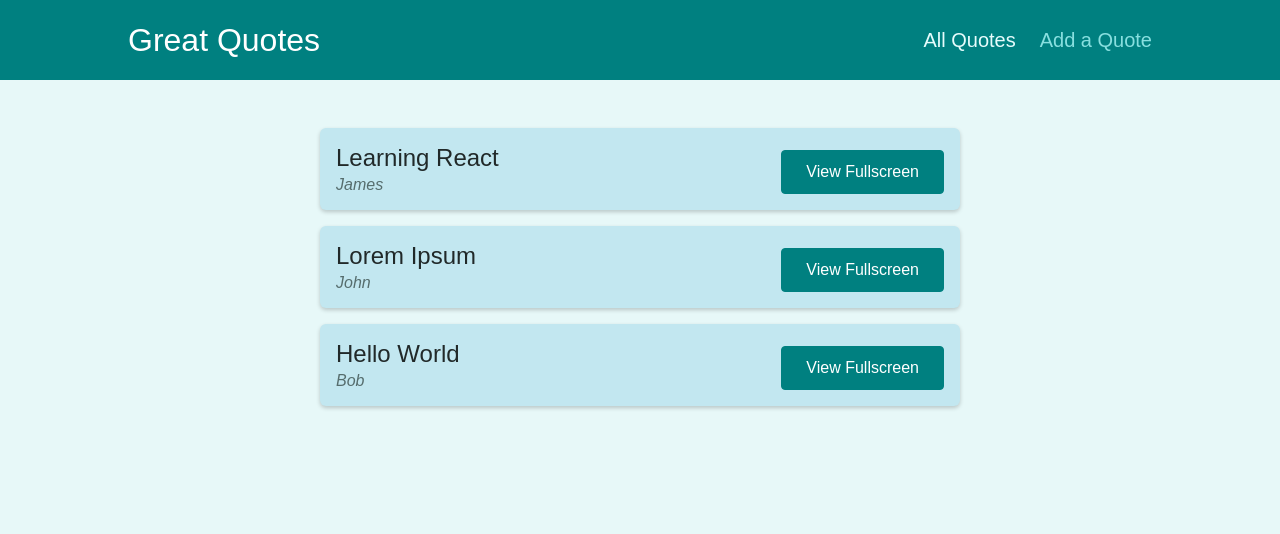
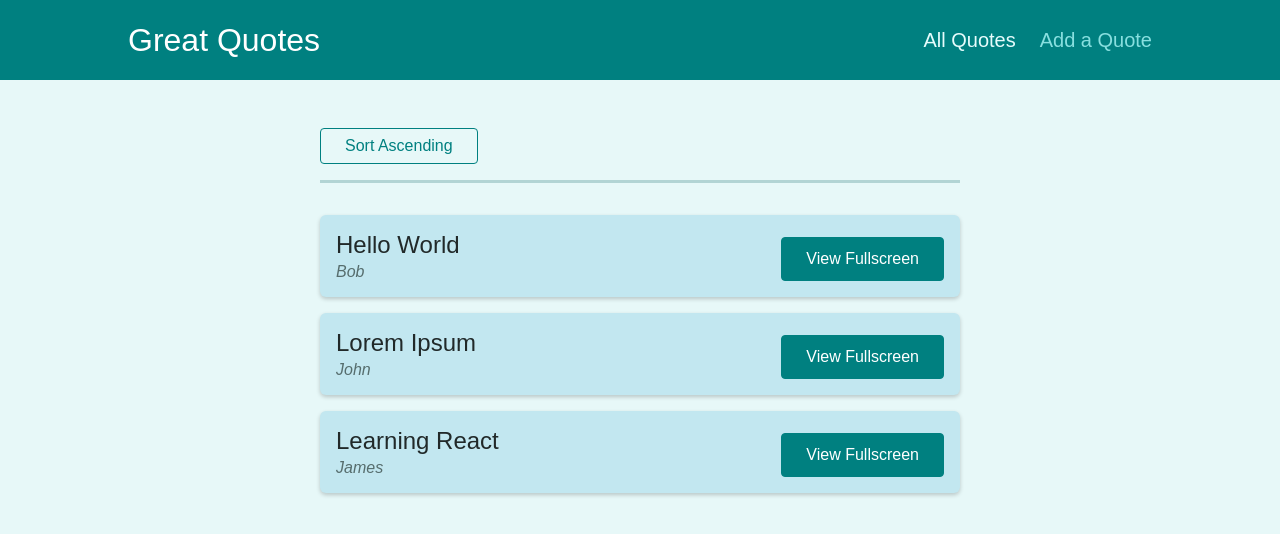
Before and after one commit to zackrogerst/react-routing-app, a React (Create React App) app: page /quotes in a window 1280 px wide. Shown: the top 534 px of the page. Built offline with nearby package versions, Linux system fonts and the light colour scheme.

Commit message:
added query parameters to url on QuoteList

```diff
--- a/src/components/quotes/QuoteList.js
+++ b/src/components/quotes/QuoteList.js
@@ -1,19 +1,41 @@
-import { Fragment } from 'react';
+import { Fragment } from "react";
+import { useHistory, useLocation } from "react-router-dom";
 
-import QuoteItem from './QuoteItem';
-import classes from './QuoteList.module.css';
+import QuoteItem from "./QuoteItem";
+import classes from "./QuoteList.module.css";
 
-const QuoteList = (props) => {
+const sortQuotes = (quotes, ascending) => {
+	return quotes.sort((quoteA, quoteB) => {
+		if (ascending) {
+			return quoteA.id > quoteB.id ? 1 : -1;
+		} else {
+			return quoteA.id < quoteB.id ? 1 : -1;
+		}
+	});
+};
+
+const QuoteList = props => {
+	const history = useHistory();
+	const location = useLocation();
+
+	const queryParams = new URLSearchParams(location.search);
+
+	const isSortingAscending = queryParams.get("sort") === "asc";
+
+  const sortedQuotes = sortQuotes(props.quotes, isSortingAscending);
+
+	const changeSortingHandler = () => {
+		history.push(`/quotes?sort=${isSortingAscending ? "desc" : "asc"}`);
+	};
+
 	return (
 		<Fragment>
+			<div className={classes.sorting}>
+				<button onClick={changeSortingHandler}>Sort {isSortingAscending ? "Descending" : "Ascending"}</button>
+			</div>
 			<ul className={classes.list}>
-        {props.quotes.map((quote) => (
-          <QuoteItem
-            key={quote.id}
-            id={quote.id}
-            author={quote.author}
-            text={quote.text}
-          />
+				{sortedQuotes.map(quote => (
+					<QuoteItem key={quote.id} id={quote.id} author={quote.author} text={quote.text} />
 				))}
 			</ul>
 		</Fragment>
```
Lines whose indentation alone changed are shown as unchanged.
